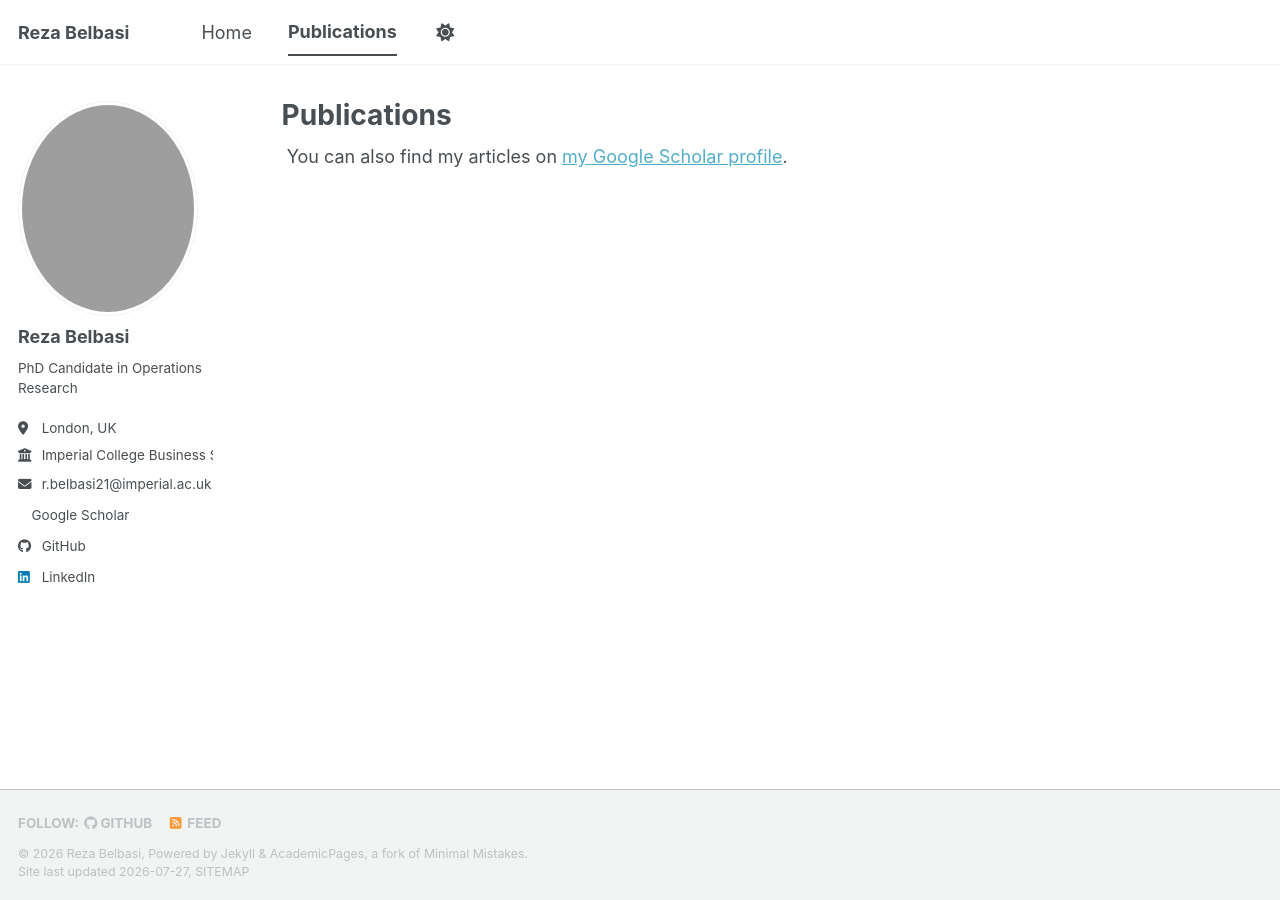
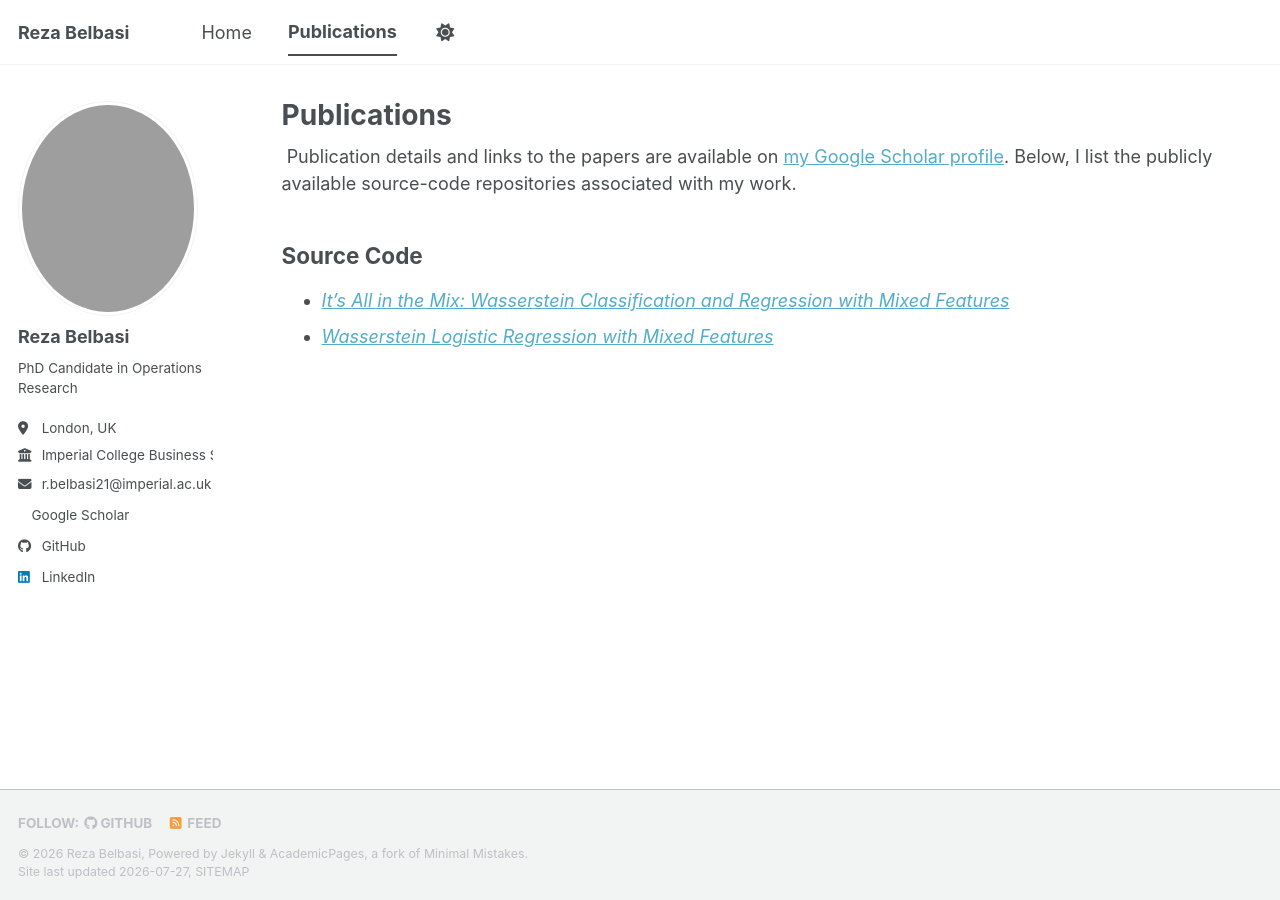
Before and after one commit to rezabelbasi/rezabelbasi.github.io, a Jekyll site: the page built from _pages/publications.html, in a window 1280 px wide. Built offline with Jekyll 4.4.1, drawn with Linux system fonts in a browser that asks for light colours; a style sheet for code colours, icons or effects is not loaded.

Commit message:
Add source code links to publications page
Updated the publications page to include source code links for two papers.

```diff
--- a/_pages/publications.html
+++ b/_pages/publications.html
@@ -7,16 +7,32 @@ author_profile: true
 
 {% if site.author.googlescholar %}
   <div class="wordwrap">
-    You can also find my articles on
+    Publication details and links to the papers are available on
     <a href="{{ site.author.googlescholar }}">my Google Scholar profile</a>.
+    Below, I list the publicly available source-code repositories associated with my work.
   </div>
 {% endif %}
+
+<h2>Source Code</h2>
+
+<ul>
+  <li>
+    <a href="https://github.com/rezabelbasi/Wasserstein-Mixed-Features">
+      <em>It’s All in the Mix: Wasserstein Classification and Regression with Mixed Features</em>
+    </a>
+  </li>
+
+  <li>
+    <a href="https://github.com/selvi-aras/WassersteinLR">
+      <em>Wasserstein Logistic Regression with Mixed Features</em>
+    </a>
+  </li>
+</ul>
 
 {% comment %}
 
 {% include base_path %}
 
-<!-- New style rendering if publication categories are defined -->
 {% if site.publication_category %}
   {% for category in site.publication_category %}
     {% assign title_shown = false %}
```
